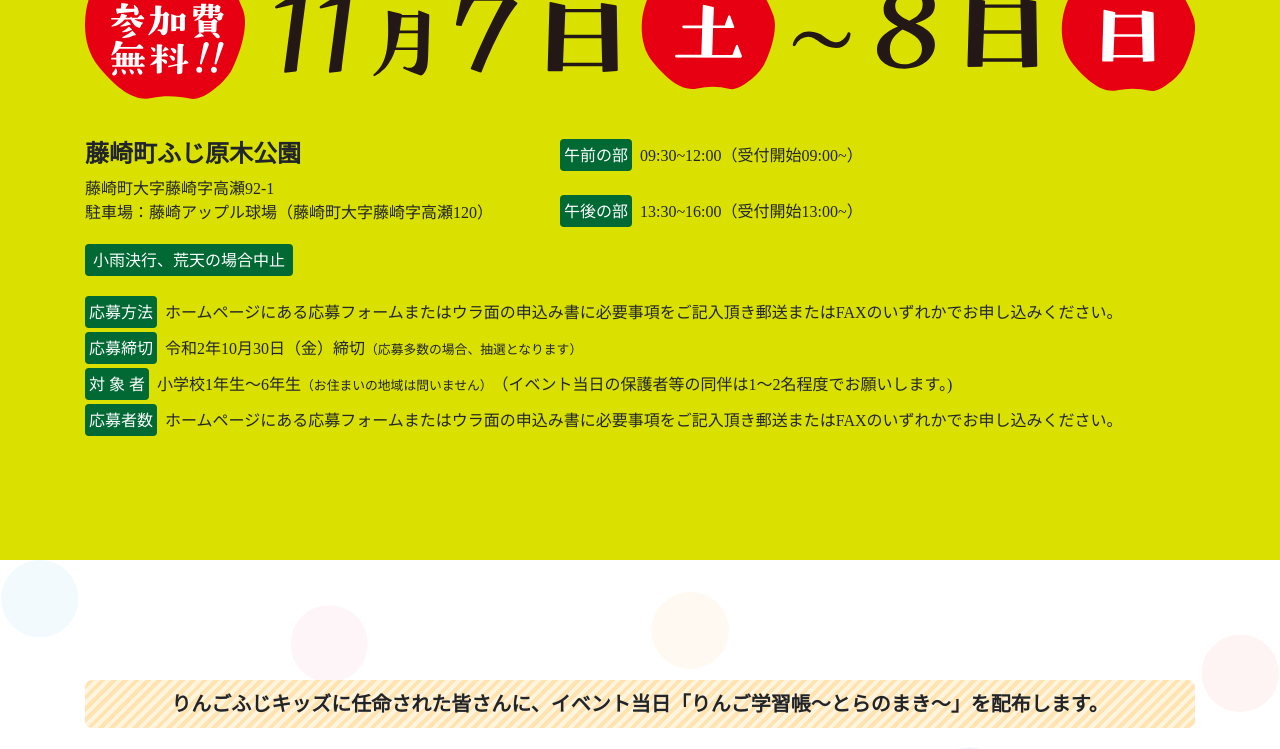
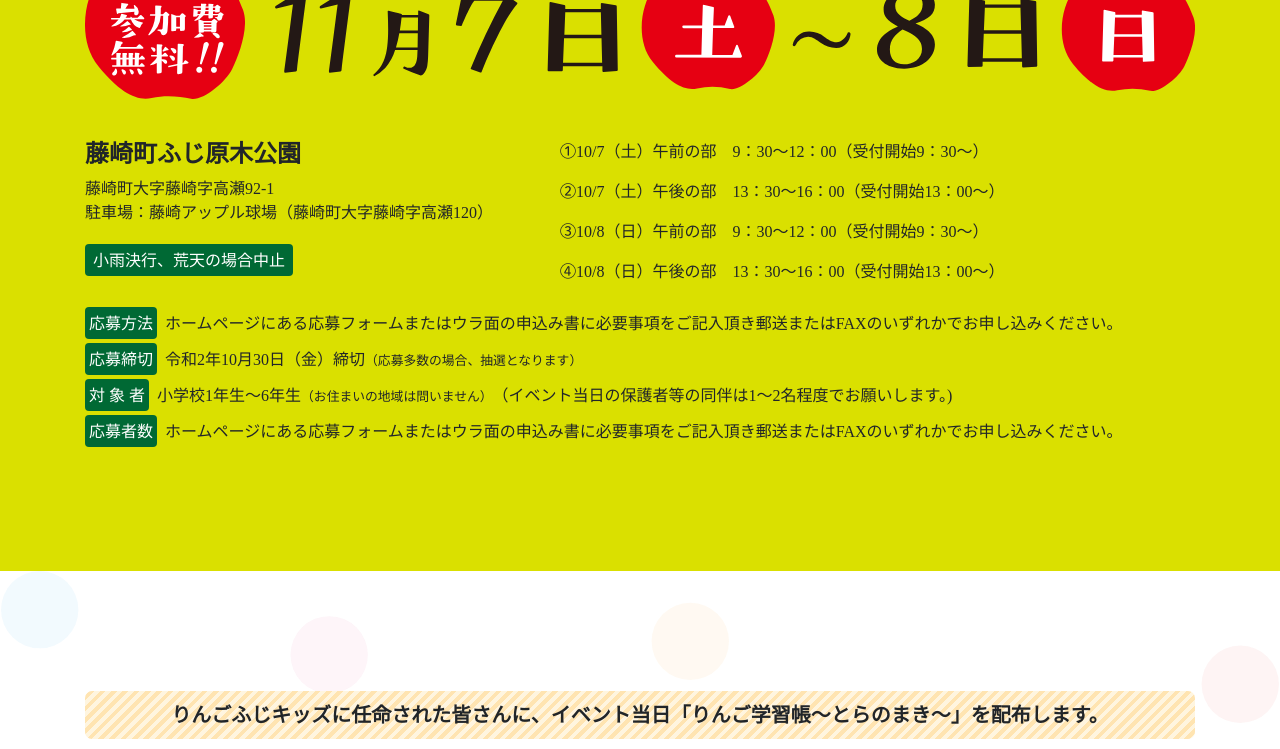
Before and after one commit to plus-agc-service-yamauchi/fujigenboku.com_2, a plain HTML site: page index.html in a window 1280 px wide. Shown: the part 2020-2769 px from the top of the page. Drawn offline with Linux system fonts and the light colour scheme; a web font is replaced by a local one.

Commit message:
Update index.html

```diff
--- a/index.html
+++ b/index.html
@@ -115,13 +115,11 @@
                     </p>
                 </div>
                 <div class="col-lg-6 col-md-6">
-                    <div class="d-md-flex align-items-center mb-lg-4 mb-3">
-                        <div class="bg-green mr-2 p-1 text-white rounded">午前の部</div>
-                        <div>09:30~12:00<br class="d-lg-none">（受付開始09:00~）</div>
-                    </div>
-                    <div class="d-md-flex align-items-center mb-lg-4 mb-3">
-                        <div class="bg-green mr-2 p-1 text-white rounded">午後の部</div>
-                        <div>13:30~16:00<br class="d-lg-none">（受付開始13:00~）</div>
+                    <div class="align-items-center mb-lg-4 mb-3">
+                        <p>①10/7（土）午前の部　9：30～12：00（受付開始9：30～）</p>
+                        <p>②10/7（土）午後の部　13：30～16：00（受付開始13：00～）</p>
+                        <p>③10/8（日）午前の部　9：30～12：00（受付開始9：30～）</p>
+                        <p>④10/8（日）午後の部　13：30～16：00（受付開始13：00～）</p>
                     </div>
                 </div>
             </div>
```
